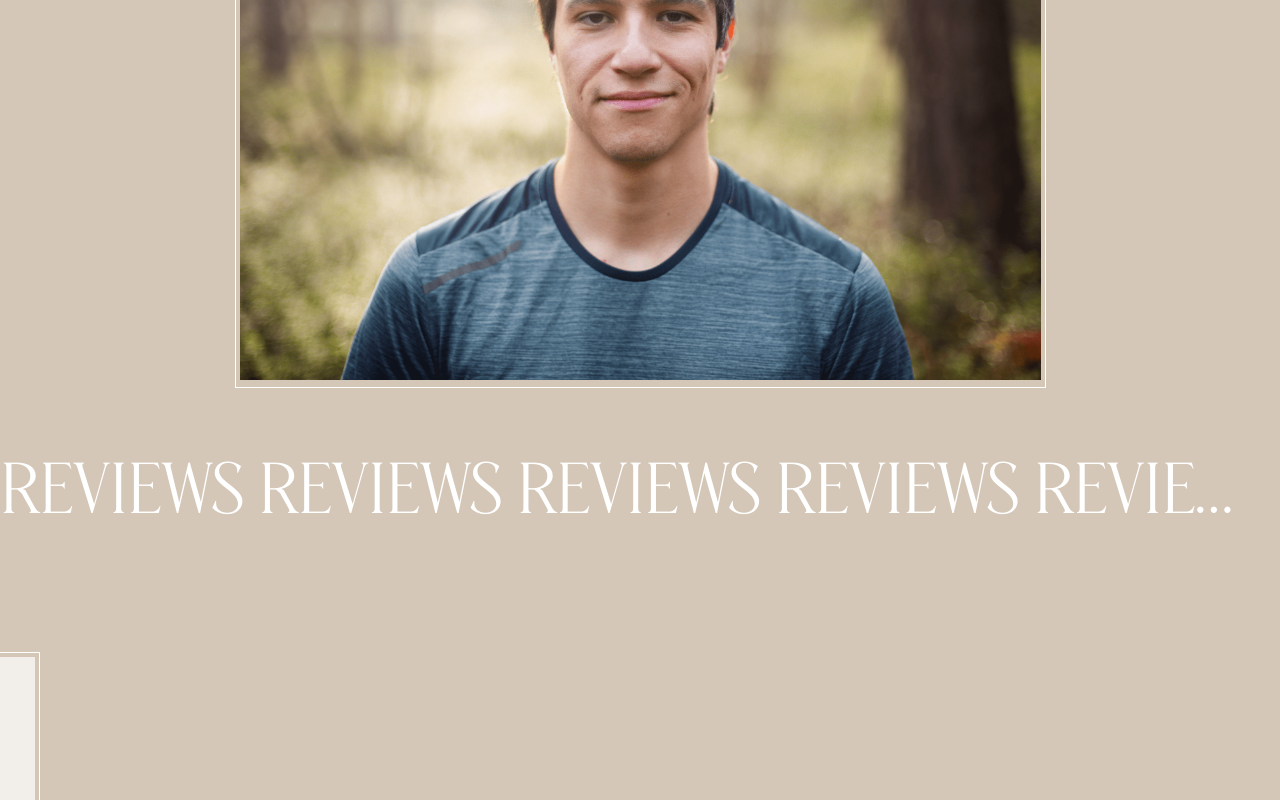
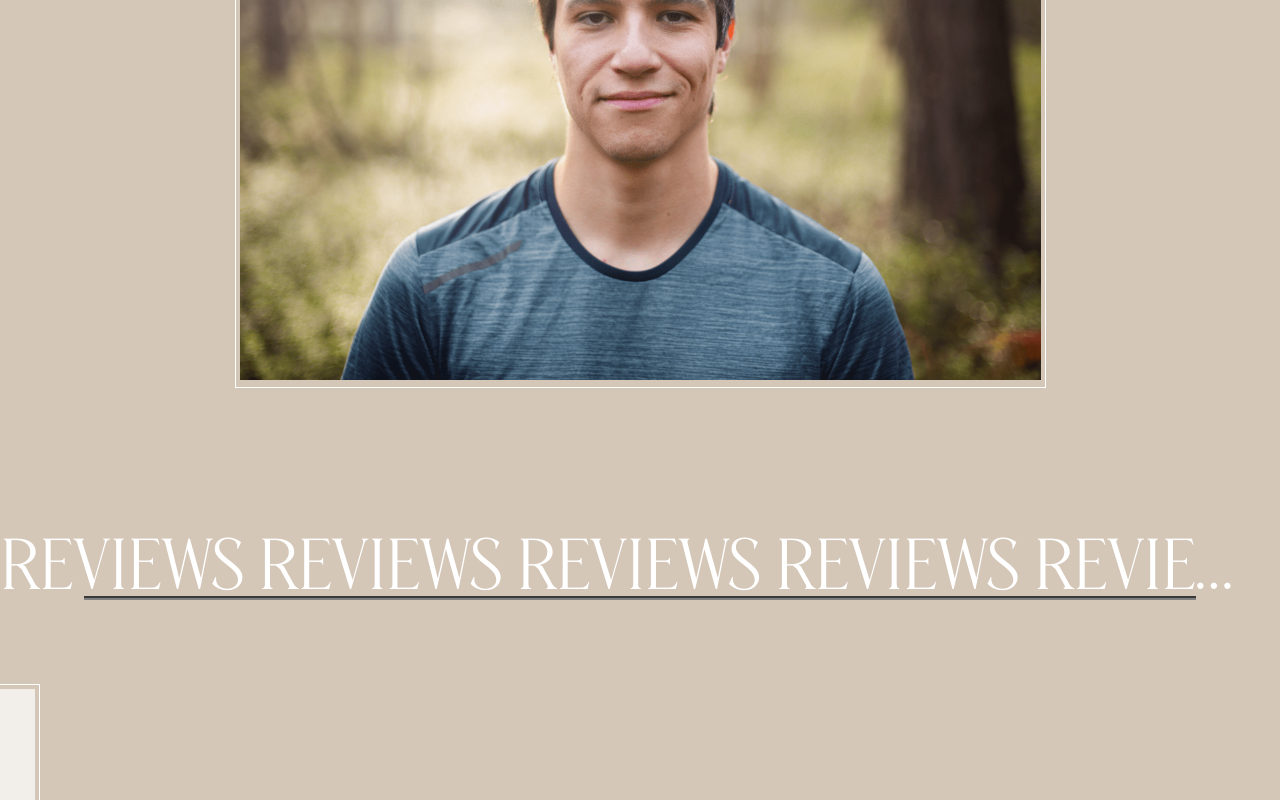
Before and after one commit to Sneruall/fotos-van-emily, a Next.js app: page /portretfotografie in a window 1280 px wide. Shown: the part 3781-4581 px from the top of the page. Built offline with nearby package versions, Linux system fonts and the light colour scheme; what tailwindcss-text-fill-stroke would draw is missing.

Commit message:
custom css carousel

```diff
--- a/components/sections/PageSectionTwo.js
+++ b/components/sections/PageSectionTwo.js
@@ -13,7 +13,7 @@ function PageSectionTwo() {
         <div className="border-b-2 border-white w-3/5 max-w-lg mx-auto"></div>
 
         <div className="my-10 lg:my-0 flex flex-col">
-          <div className="border border-white self-center my-5 p-1 pb-0">
+          <div className="border border-white self-center my-5 lg:mb-24 p-1 pb-0">
             <Image
               src="/images/portretfotografie/portret-4.png"
               alt="portret"
@@ -60,6 +60,7 @@ function PageSectionTwo() {
                   interval={5000}
                   width={300}
                 >
+
                   <div className="py-10 px-10">
                     <p className="text-brown-pale text-center">
                       Lorem ipsum dolor sit amet, consetetur sadipscing elitr,
@@ -98,7 +99,7 @@ function PageSectionTwo() {
             Reviews Reviews Reviews Reviews Reviews
           </h3>
         </div>
-        <div className="pt-40 hidden lg:block">
+        <div className="pt-28 hidden lg:block">
           <Carousel
             autoplay
             infiniteLoop
--- a/styles/globals.css
+++ b/styles/globals.css
@@ -27,3 +27,26 @@
 }
 
 @tailwind utilities;
+
+/* react-responsive-carousel custom ccss */
+
+.carousel .control-arrow, .carousel.carousel-slider .control-arrow::before{
+  opacity: 1 !important;
+}
+
+.carousel .control-arrow:hover, .carousel.carousel-slider .control-arrow:active{
+  background: none !important;
+}
+
+.carousel .control-dots .dot{
+  box-shadow: none !important;
+  opacity: 1!important;
+  margin: 0 4px !important;
+  border: solid grey 1px;
+}
+
+.carousel .control-dots .dot.selected{
+  background: #a8896c !important;
+  border: solid #3a3a3a 1px;
+
+}
```
